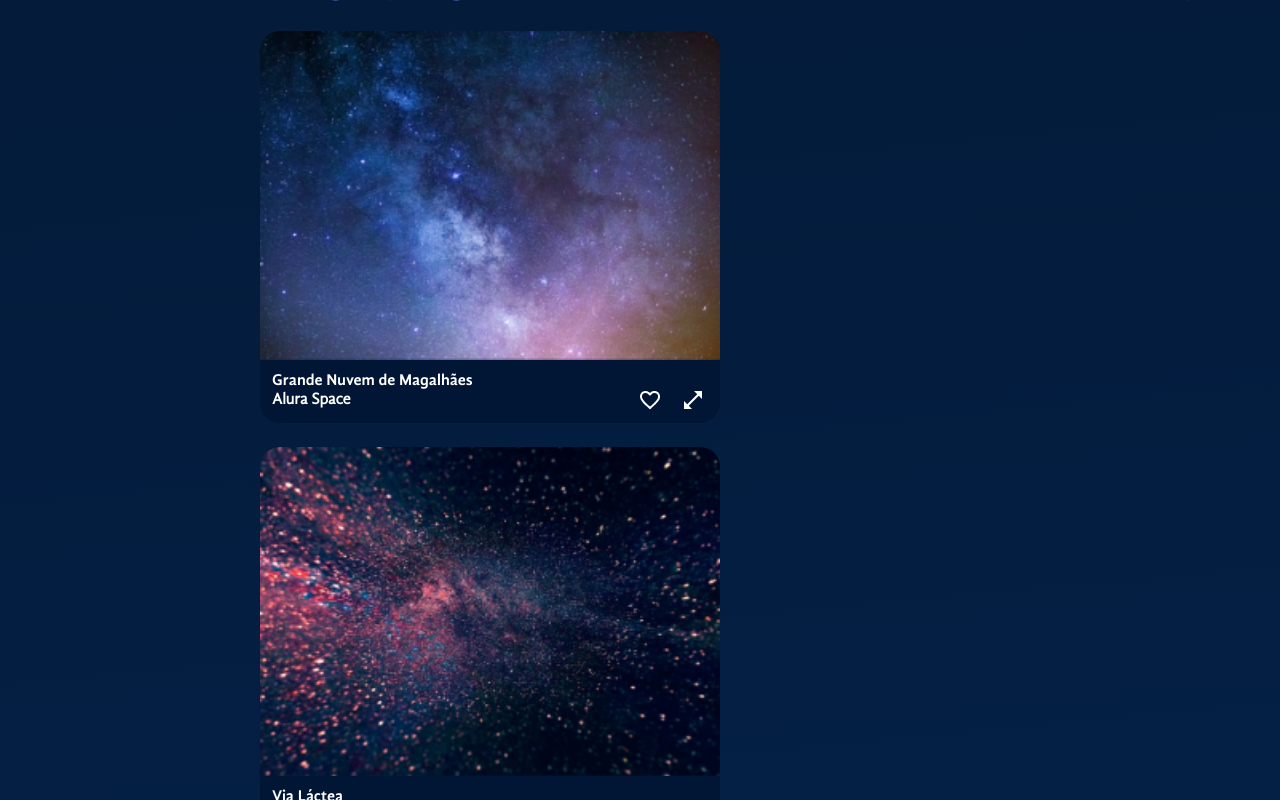
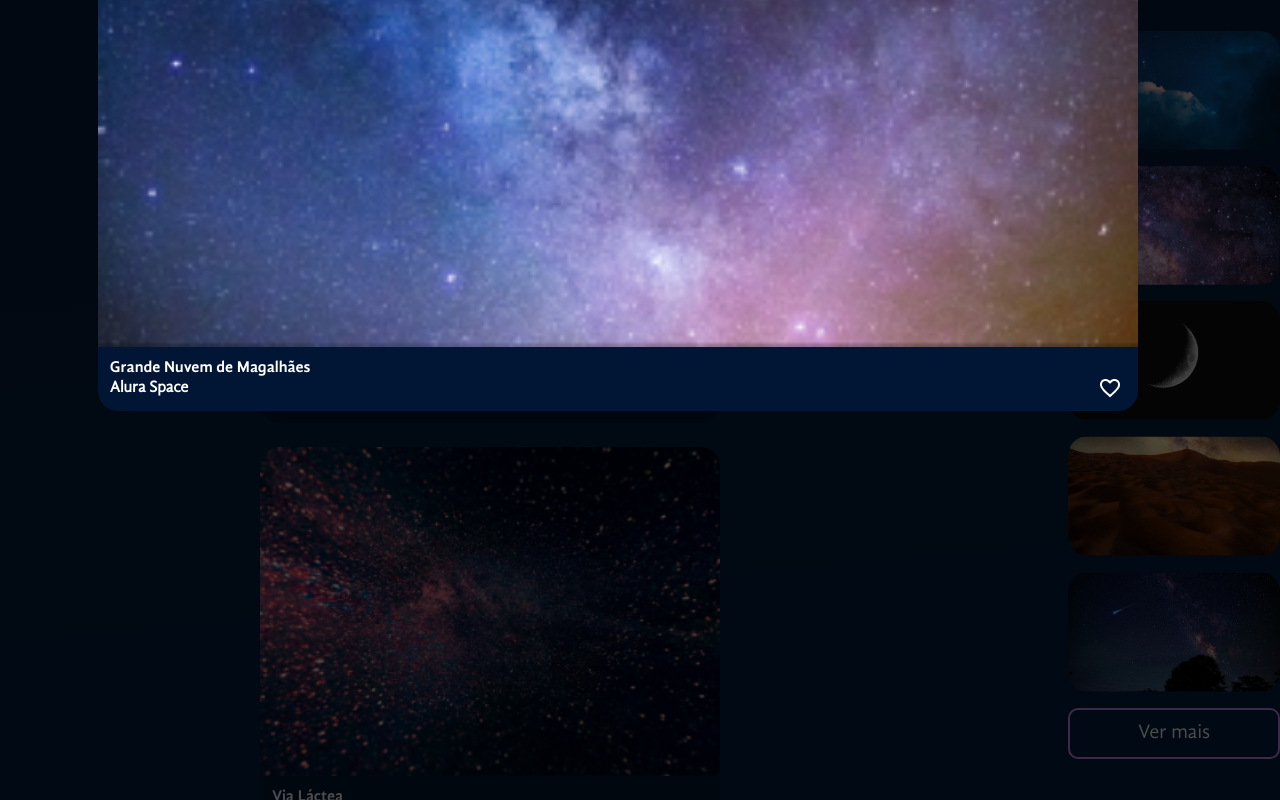
Before and after one commit to leonfpontes/space-app, a React (Vite) app: page / in a window 1280 px wide. Both pictures are taken after a click on the button 693 px from the left and 1091 px from the top of the page. Shown: the part 691-1491 px from the top of the page. Built offline with nearby package versions, Linux system fonts and the light colour scheme.

Commit message:
modal e populares

```diff
--- a/src/App.jsx
+++ b/src/App.jsx
@@ -5,9 +5,9 @@
 import Banner from "./componentes/Banner";
 import bannerBackground from './assets/banner.png'
 import Galeria from "./componentes/Galeria";
-
 import fotos from './fotos.json'
 import { useState } from "react";
+import ModalZoom from "./componentes/ModalZoom";
 
 const FundoGradiente = styled.div`
   background: linear-gradient(174.61deg, #041833 4.16%, #04244F 48%, #154580 96.76%);
@@ -33,6 +33,7 @@
 
 const App = () => {
   const [fotosDaGaleria, setFotosDaGaleria] = useState(fotos)
+  const [fotoSelecionada, setFotoSelecionada] = useState(null)
   return (
     <FundoGradiente>
       <EstilosGlobais />
@@ -45,10 +46,14 @@
               texto="A galeria mais completa de fotos do espaço!"
               backgroundImage={bannerBackground}
             />
-            <Galeria fotos={fotosDaGaleria}/>
+            <Galeria
+              aoFotoSelecionada={foto => setFotoSelecionada(foto)}
+              fotos={fotosDaGaleria}
+            />
           </ConteudoGaleria>
         </MainContainer>
       </AppContainer>
+      <ModalZoom foto={fotoSelecionada} />
     </FundoGradiente>
   )
 }
--- a/src/componentes/Galeria/Imagem/index.jsx
+++ b/src/componentes/Galeria/Imagem/index.jsx
@@ -36,7 +36,7 @@
     align-items: center;
 `
 
-const Imagem = ({ foto, expandida = false }) => {
+const Imagem = ({ foto, expandida = false, aoZoomSolicitado }) => {
     return (<Figure $expandida={expandida} id={`foto-${foto.id}`}>
         <img src={foto.path} alt={foto.alt} />
         <figcaption>
@@ -46,7 +46,7 @@
                 <BotaoIcone>
                     <img src="/icones/favorito.png" alt="Icone de favorito" />
                 </BotaoIcone>
-                {!expandida && <BotaoIcone aria-hidden={expandida}>
+                {!expandida && <BotaoIcone aria-hidden={expandida} onClick={() => aoZoomSolicitado(foto)}>
                     <img src="/icones/expandir.png" alt="Icone de expandir" />
                 </BotaoIcone>}
             </Rodape>
--- /dev/null
+++ b/src/componentes/Galeria/Populares/fotos-populares.json
@@ -0,0 +1,27 @@
+[
+    {
+        "path": "/imagens/populares/foto-1.png",
+        "alt": "galáxia",
+        "id": 1
+    },
+    {
+        "path": "/imagens/populares/foto-2.png",
+        "alt": "lua",
+        "id": 2
+    },
+    {
+        "path": "/imagens/populares/foto-3.png",
+        "alt": "terra",
+        "id": 3
+    },
+    {
+        "path": "/imagens/populares/foto-4.png",
+        "alt": "nuvem",
+        "id": 4
+    },
+    {
+        "path": "/imagens/populares/foto-5.png",
+        "alt": "meteoro",
+        "id": 5
+    }
+    ]
--- a/src/componentes/Galeria/Populares/index.jsx
+++ b/src/componentes/Galeria/Populares/index.jsx
@@ -1,8 +1,41 @@
+import { styled } from "styled-components"
 import Titulo from "../../Titulo"
 
+import fotos from './fotos-populares.json'
+
+const ColunaFotos = styled.section`
+    display: flex;
+    flex-direction: column;
+    gap: 16px;
+`
+
+const Imagem = styled.img`
+    max-width: 212px;
+    border-radius: 20px;
+`
+
+const Botao = styled.button`
+    background-color: transparent;
+    color: #fff;
+    border: 2px solid;
+    border-color: #C98CF1;
+    padding: 12px 20px;
+    font-size: 20px;
+    border-radius: 10px;
+    cursor: pointer;
+    width: 100%;
+    margin-top: 16px;
+`;
+
 const Populares = () => {
-    return(
-        <Titulo $alinhamento="center">Populares</Titulo>
+    return (
+        <section>
+            <Titulo $alinhamento='center'>Populares</Titulo>
+            <ColunaFotos>
+                {fotos.map(foto => <Imagem key={foto.id} src={foto.path} alt={foto.alt}/>)}
+            </ColunaFotos>
+            <Botao>Ver mais</Botao>
+        </section>
     )
 }
 
--- a/src/componentes/Galeria/Tags/index.jsx
+++ b/src/componentes/Galeria/Tags/index.jsx
@@ -25,7 +25,7 @@
     box-sizing: border-box;
     border: 2px solid transparent;
     &:hover {
-    border-color: #C98CF1;
+      border-color: #C98CF1;
     }
 `
 
--- a/src/componentes/Galeria/index.jsx
+++ b/src/componentes/Galeria/index.jsx
@@ -20,7 +20,7 @@
     gap: 24px;
 `
 
-const Galeria = ({ fotos = [] }) => {
+const Galeria = ({ fotos = [], aoFotoSelecionada }) => {
     return (
         <>
             <Tags />
@@ -29,6 +29,7 @@
                     <Titulo>Navegue pela galeria</Titulo>
                     <ImagensContainer>
                         {fotos.map(foto => <Imagem
+                            aoZoomSolicitado={aoFotoSelecionada}
                             key={foto.id}
                             foto={foto} />)
                         }
--- /dev/null
+++ b/src/componentes/ModalZoom/index.jsx
@@ -0,0 +1,50 @@
+import { styled } from "styled-components"
+import Imagem from "../Galeria/Imagem"
+import BotaoIcone from "../BotaoIcone"
+
+const Overlay = styled.div`
+    background-color: rgba(0, 0, 0, 0.7);
+    position: fixed;
+    top: 0;
+    right: 0;
+    bottom: 0;
+    left: 0;
+`
+
+const DialogEstilizado = styled.dialog`
+    position: absolute;
+    top: 294px;
+    background: transparent;
+    padding: 0;
+    border: 0;
+    width: 1156px;
+    display: flex;
+    justify-content: center;
+    form {
+        button {
+            position: relative;
+            top: 20px;
+            right: 60px;
+        }
+    }
+`
+
+const ModalZoom = ({ foto, aoFechar }) => {
+    return (
+        <>
+            {foto && <>
+                <Overlay />
+                <DialogEstilizado open={!!foto} onClose={aoFechar}>
+                    <Imagem foto={foto} expandida={true} />
+                    <form method="dialog">
+                        <BotaoIcone formMethod="dialog">
+                            <img src="/icones/fechar.png" alt="Icone de fechar" />
+                        </BotaoIcone>
+                    </form>
+                </DialogEstilizado>
+            </>}
+        </>
+    )
+}
+
+export default ModalZoom
```
